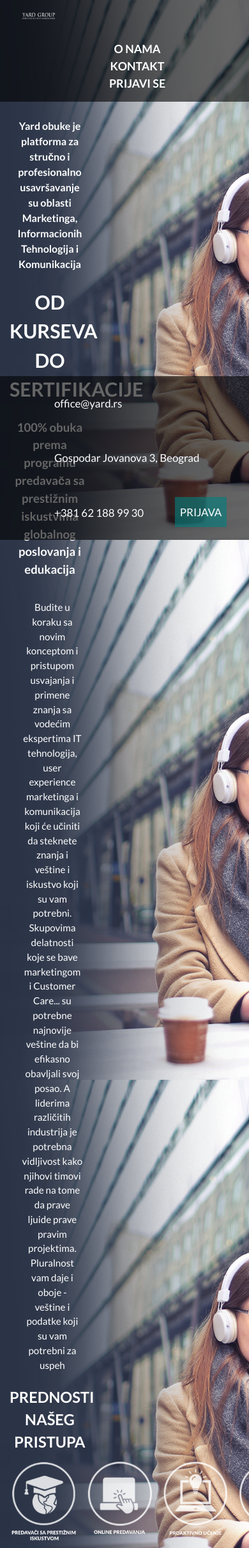
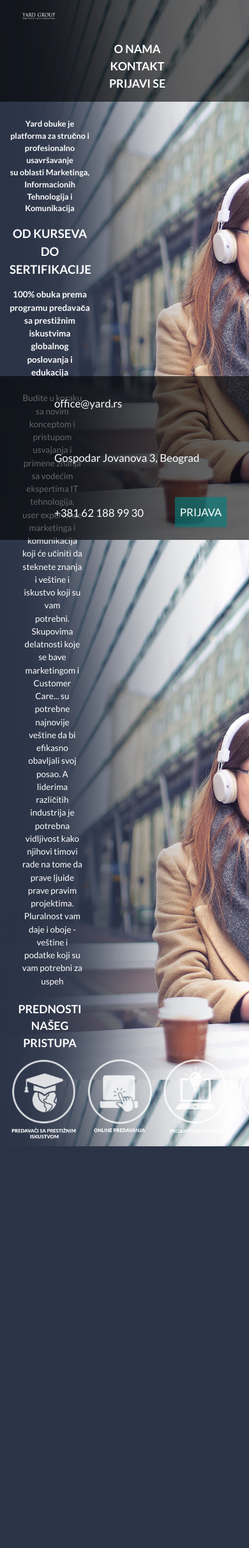
Before and after one commit to showtimezz/YardObuke, a PHP site: page / in a window 390 px wide; the page is wider, and only the part inside the window is pictured. Shown: that part at 64% size. After the commit the page ends 1792 px from the top of that part, so only its background shows below. Run offline with PHP 8.4, Linux system fonts and the light colour scheme.

Commit message:
Fixed desktop responsiveness

```diff
--- a/styles/main.css
+++ b/styles/main.css
@@ -106,7 +106,7 @@ p {
   padding-bottom: -2vh;
   max-width: 40%;
   text-align: center;
-  margin-bottom: -5vh;
+  margin-bottom: -3vh;
   font-size: 2.8vh;
   font-weight: bold;
 }
@@ -177,7 +177,7 @@ p {
   margin: 20px;
 }
 
-@media screen and (max-width: 1680) {
+@media screen and (max-width: 1680px) {
   #introText {
     font-size: 1.6vh;
   }
@@ -201,12 +201,12 @@ p {
   }
 }
 
-@media screen and (max-width: 1440) {
+@media screen and (max-width: 1442px) {
   #introText {
-    font-size: 1.3vh;
+    font-size: 1.6vh;
   }
   #jumboTron {
-    font-size: 2.6vh;
+    font-size: 3vh;
   }
   #prestiz {
     font-size: 1.8vh;
@@ -215,6 +215,7 @@ p {
     font-size: 1.3vhs;
   }
   #prednostiPristupa {
+    margin-bottom: -2vh;
     font-size: 2.2vh;
   }
   #ikoniceTekst {
@@ -224,4 +225,59 @@ p {
     font-size: 1.4vh;
   }
 }
+
+@media screen and (max-width: 1370px) {
+  #introText {
+    font-size: 1.7vh;
+  }
+  #jumboTron {
+    font-size: 2.5vh;
+    margin-bottom: -1vh;
+    margin-top: -1vh;
+  }
+  #prestiz {
+    font-size: 1.5vh;
+  }
+  #userExperiance {
+    font-size: 1.3vhs;
+  }
+  #prednostiPristupa {
+    margin-bottom: -4vh;
+    font-size: 2.5vh;
+  }
+  #ikoniceTekst {
+    font-size: 1.6vh;
+  }
+  #footer {
+    font-size: 1.4vh;
+  }
+}
+
+@media screen and (max-width: 1024px) {
+  #introText {
+    font-size: 1.5vh;
+  }
+  #jumboTron {
+    font-size: 2.2vh;
+    margin-bottom: -1vh;
+    margin-top: -1vh;
+  }
+  #prestiz {
+    font-size: 1.6vh;
+    margin-bottom: -1.5vh;
+  }
+  #userExperiance {
+    font-size: 1.6vh;
+  }
+  #prednostiPristupa {
+    margin-bottom: -4vh;
+    font-size: 2.1vh;
+  }
+  #ikoniceTekst {
+    font-size: 1.6vh;
+  }
+  #footer {
+    font-size: 1.4vh;
+  }
+}
 /*# sourceMappingURL=main.css.map */
--- a/styles/main.scss
+++ b/styles/main.scss
@@ -110,7 +110,7 @@ p{
     padding-bottom: -2vh;
     max-width: 40%;
     text-align: center;
-    margin-bottom: -5vh;
+    margin-bottom: -3vh;
     font-size: 2.8vh;
     font-weight:bold;
 }
@@ -174,12 +174,14 @@ p{
     }
 
 }
-@media screen and (max-width:1680) {
+@media screen and (max-width:1680px) {
     #introText{
         font-size: 1.6vh;
+
     }
     #jumboTron{
         font-size: 3vh;
+
     }
     #prestiz {
         font-size:2vh;
@@ -197,12 +199,12 @@ p{
         font-size: 1.6vh;
     }
 }
-@media screen and (max-width:1440) {
+@media screen and (max-width:1442px) {
     #introText{
-        font-size: 1.3vh;
+        font-size: 1.6vh;
     }
     #jumboTron{
-        font-size: 2.6vh;
+        font-size: 3vh;
     }
     #prestiz {
         font-size: 1.8vh;
@@ -211,6 +213,7 @@ p{
         font-size: 1.3vhs;
     }
     #prednostiPristupa{
+        margin-bottom: -2vh;
         font-size: 2.2vh
     }
     #ikoniceTekst {
@@ -220,3 +223,59 @@ p{
         font-size: 1.4vh;
     }
 }
+@media screen and (max-width:1370px) {
+    #introText{
+        font-size: 1.7vh;
+    }
+    #jumboTron{
+        font-size: 2.5vh;
+        //background-color: red;
+        margin-bottom: -1vh;
+        margin-top: -1vh;
+    }
+    #prestiz {
+        font-size: 1.5vh;
+    }
+    #userExperiance {
+        font-size: 1.3vhs;
+    }
+    #prednostiPristupa{
+        margin-bottom: -4vh;
+        font-size: 2.5vh
+    }
+    #ikoniceTekst {
+        font-size: 1.6vh;
+    }
+    #footer {
+        font-size: 1.4vh;
+    }
+}
+@media screen and (max-width:1024px) {
+    #introText{
+        font-size: 1.5vh;
+    }
+    #jumboTron{
+        font-size: 2.2vh;
+        //background-color: red;
+        margin-bottom: -1vh;
+        margin-top: -1vh;
+    }
+    #prestiz {
+        font-size: 1.6vh;
+        margin-bottom: -1.5vh;
+    }
+    #userExperiance {
+        //background-color: orange;
+        font-size: 1.6vh;
+    }
+    #prednostiPristupa{
+        margin-bottom: -4vh;
+        font-size: 2.1vh
+    }
+    #ikoniceTekst {
+        font-size: 1.6vh;
+    }
+    #footer {
+        font-size: 1.4vh;
+    }
+}
```
Also changed, not shown: 1 other file.
